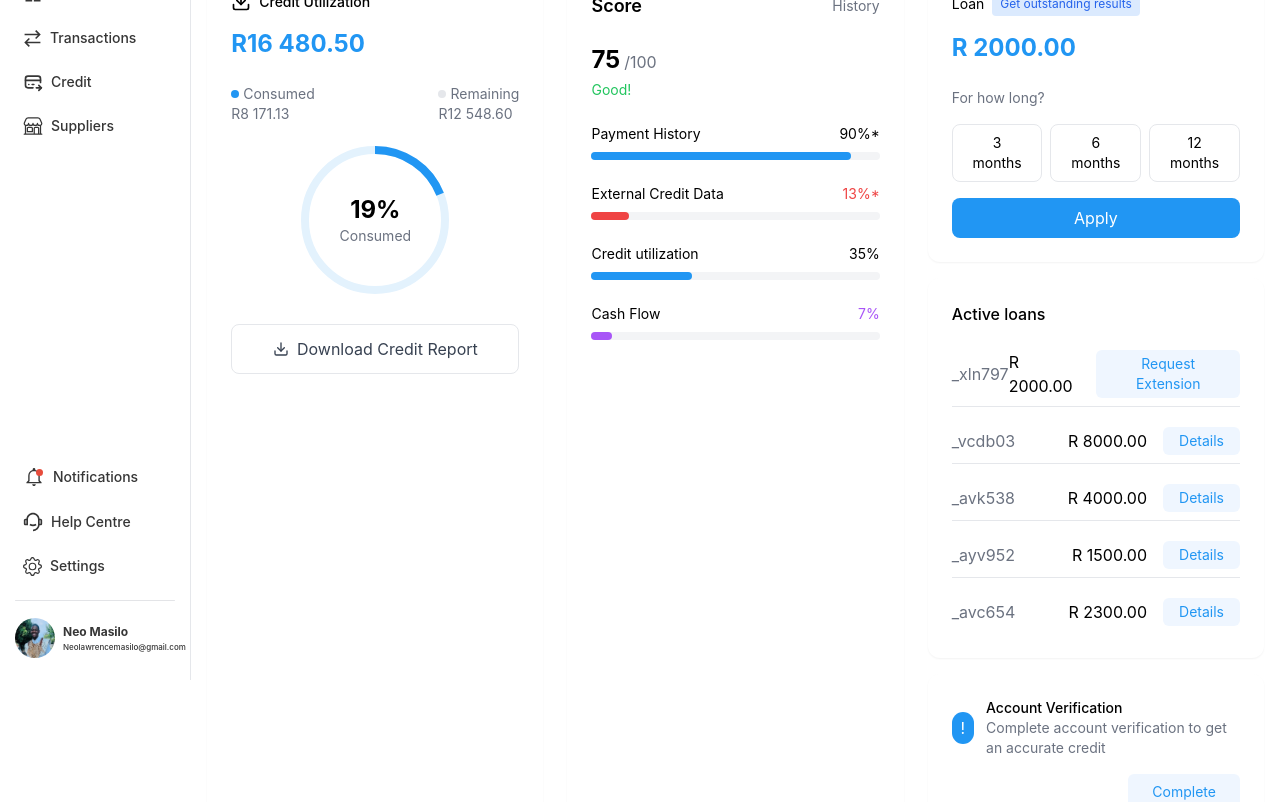
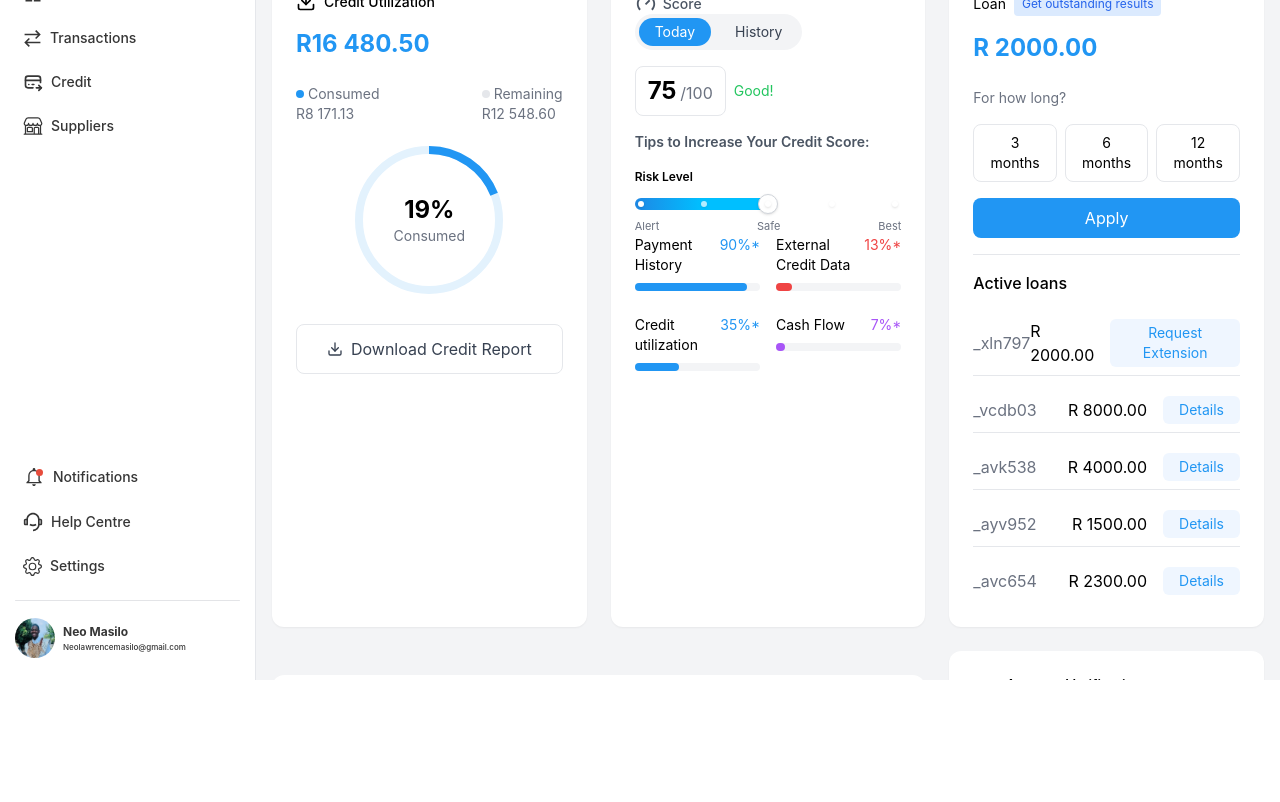
Before and after one commit to lawrencemasilo/ZestyApp, a React (Create React App) app in the folder frontend/: page / in a window 1280 px wide. Shown: the part 1720-2522 px from the top of the page. After the commit the page ends 2400 px from the top, so only its background shows below. Built offline with nearby package versions, Linux system fonts and the light colour scheme.

Commit message:
layout update

```diff
--- a/frontend/src/pages/SME/Credit.jsx
+++ b/frontend/src/pages/SME/Credit.jsx
@@ -1,37 +1,38 @@
-import React from 'react';
-import { Download, MoreVertical, File, Bell } from 'lucide-react';
+import React, { useState } from 'react';
+import { Download, MoreVertical, File, Bell, Calendar, ChevronLeft, ChevronRight } from 'lucide-react';
+import { RiSpeedUpLine } from "react-icons/ri";
+import { IoCalendarClearOutline } from "react-icons/io5";
 import { NavBar } from '../../components/SME/NavBar';
 
-function Credit() {
-  return (
-    <div className="flex w-full h-screen bg-gray-100">
-      {/* Sidebar */}
-      <div className="w-64 border-r bg-white">
-        <NavBar />
+// Reusable Components
+const Card = ({ children, className = '' }) => (
+  <div className={`bg-white rounded-xl shadow-sm p-6 ${className}`}>
+    {children}
   </div>
-      <div className="max-w-6xl mx-auto p-4 bg-white">
-        {/* Header */}
+);
+
+const SectionHeader = ({ title, subtitle }) => (
   <div className="flex justify-between items-center mb-6">
     <div>
-            <h1 className="text-lg font-semibold">Credit</h1>
-            <p className="text-sm text-gray-500">Credit Overview</p>
+      <h1 className="text-lg font-semibold">{title}</h1>
+      <p className="text-sm text-gray-500">{subtitle}</p>
     </div>
     <div className="flex items-center gap-3">
-            <button className="p-2">
+      <button className="p-2" aria-label="Files">
         <File className="w-5 h-5" />
       </button>
-            <button className="p-2">
+      <button className="p-2" aria-label="More Options">
         <MoreVertical className="w-5 h-5" />
       </button>
-            <button className="p-2">
+      <button className="p-2" aria-label="Notifications">
         <Bell className="w-5 h-5" />
       </button>
     </div>
   </div>
+);
 
-        <div className="grid grid-cols-1 md:grid-cols-3 gap-6">
-          {/* Credit Utilization Card */}
-          <div className="bg-white rounded-xl shadow-sm p-6">
+const CreditUtilizationCard = () => (
+  <Card>
     <div className="flex items-center gap-2 mb-4">
       <Download className="w-5 h-5" />
       <h2 className="text-sm font-medium">Credit Utilization</h2>
@@ -87,34 +88,115 @@ function Credit() {
       <Download className="w-4 h-4" />
       Download Credit Report
     </button>
-          </div>
+  </Card>
+);
 
-          {/* Score Card */}
-          <div className="bg-white rounded-xl shadow-sm p-6">
-            <div className="flex items-center justify-between mb-6">
-              <div className="flex items-center gap-2">
-                <div className="text-lg font-semibold">Score</div>
-              </div>
-              <button className="text-sm text-gray-500">History</button>
-            </div>
-            <div className="flex items-baseline gap-1 mb-1">
+const ScoreCard = () => {
+  const [activeView, setActiveView] = useState('today');
+  const [selectedDate, setSelectedDate] = useState(new Date());
+
+  // Generate calendar days
+  const generateCalendarDays = () => {
+    const year = selectedDate.getFullYear();
+    const month = selectedDate.getMonth();
+
+    // First day of the month
+    const firstDay = new Date(year, month, 1).getDay();
+
+    // Number of days in the month
+    const daysInMonth = new Date(year, month + 1, 0).getDate();
+
+    const days = [];
+
+    // Add empty slots for days before the first day of the month
+    for (let i = 0; i < firstDay; i++) {
+      days.push(null);
+    }
+
+    // Add days of the month
+    for (let i = 1; i <= daysInMonth; i++) {
+      days.push(new Date(year, month, i));
+    }
+
+    return days;
+  };
+
+  const changeMonth = (delta) => {
+    const newDate = new Date(selectedDate);
+    newDate.setMonth(newDate.getMonth() + delta);
+    setSelectedDate(newDate);
+  };
+
+  const renderTodayView = () => (
+    <>
+      <div className="flex items-center gap-2 mb-4">
+        <div className="border border-gray-200 rounded-lg px-3 py-2 flex items-baseline gap-1">
           <div className="text-2xl font-bold">75</div>
           <div className="text-gray-500">/100</div>
         </div>
+        <div className="text-sm text-green-500">Good!</div>
+      </div>
 
-            <div className="text-sm text-green-500 mb-6">Good!</div>
+      <div className="text-sm text-gray-600 mb-4">
+        <h4 className="font-semibold mb-2">Tips to Increase Your Credit Score:</h4>
+      </div>
+
+      {/* Updated Risk Level Section */}
+     <div className="w-full max-w-lg mx-auto">
+     {/* Label */}
+     <div className="my-3 text-[12px] font-semibold">Risk Level</div>
+
+     {/* Slider Wrapper */}
+     <div className="relative">
+       {/* Gradient Track */}
+       <div className="relative w-full h-3 rounded-full">
+         {/* Markers */}
+         <div className="absolute inset-0 flex justify-between items-center">
+           <div className="w-[6px] h-[6px] ml-[3px] bg-white z-10 rounded-full shadow" />
+           <div className="w-[6px] h-[6px] bg-white opacity-[70%] z-10 rounded-full shadow" />
+           <div className="w-[6px] h-[6px] bg-white z-10 rounded-full shadow" />
+           <div className="w-[6px] h-[6px] bg-white opacity-[70%] z-10 rounded-full shadow" />
+           <div className="w-[6px] h-[6px] mr-[3px] bg-white z-10 rounded-full shadow" />
+         </div>
+       </div>
+
+       {/* Slider Progress */}
+       <div
+         className="absolute top-0 h-3 rounded-full  z-0 bg-gradient-to-l from-[#00BFFF] via-[#00BFFF] to-[#1E88E5]"
+         style={{
+           width: `50%`,
+         }}
+       />
+
+       {/* Slider Thumb */}
+       <div
+         className="absolute top-1/2 transform -translate-y-1/2 w-5 h-5 rounded-full bg-white shadow border border-gray-300"
+         style={{
+           left: `50%`,
+           transform: "translate(-50%, -50%)",
+         }}
+       />
+     </div>
+
+     {/* Labels */}
+     <div className="flex justify-between text-[11px] text-gray-500 mt-2">
+       <span>Alert</span>
+       <span>Safe</span>
+       <span>Best</span>
+     </div>
+     </div>
 
 <div className="space-y-6">
+<div className="grid grid-cols-2 gap-4">
   <div>
     <div className="flex justify-between text-sm mb-2">
       <span>Payment History</span>
-                  <span>90%*</span>
+      <span className="text-[#2196F3]">90%*</span>
     </div>
     <div className="h-2 bg-gray-100 rounded-full">
       <div className="h-full w-[90%] bg-[#2196F3] rounded-full"></div>
     </div>
   </div>
-
   <div>
     <div className="flex justify-between text-sm mb-2">
       <span>External Credit Data</span>
@@ -124,21 +206,22 @@ function Credit() {
       <div className="h-full w-[13%] bg-red-500 rounded-full"></div>
     </div>
   </div>
+</div>
 
+<div className="grid grid-cols-2 gap-4">
   <div>
     <div className="flex justify-between text-sm mb-2">
       <span>Credit utilization</span>
-                  <span>35%</span>
+      <span className="text-[#2196F3]">35%*</span>
     </div>
     <div className="h-2 bg-gray-100 rounded-full">
       <div className="h-full w-[35%] bg-[#2196F3] rounded-full"></div>
     </div>
   </div>
-
   <div>
     <div className="flex justify-between text-sm mb-2">
       <span>Cash Flow</span>
-                  <span className="text-purple-500">7%</span>
+      <span className="text-purple-500">7%*</span>
     </div>
     <div className="h-2 bg-gray-100 rounded-full">
       <div className="h-full w-[7%] bg-purple-500 rounded-full"></div>
@@ -146,11 +229,117 @@ function Credit() {
   </div>
 </div>
 </div>
+    </>
+  );
 
-          {/* Loan Section */}
+  const renderHistoryView = () => {
+    const calendarDays = generateCalendarDays();
+    const monthNames = [
+      'January', 'February', 'March', 'April', 'May', 'June',
+      'July', 'August', 'September', 'October', 'November', 'December'
+    ];
+    const dayNames = ['Sun', 'Mon', 'Tue', 'Wed', 'Thu', 'Fri', 'Sat'];
+
+    return (
+      <div className="text-center">
+        <div className="flex items-center justify-between mb-4">
+          <button
+            onClick={() => changeMonth(-1)}
+            className="p-2 hover:bg-gray-100 rounded-full"
+          >
+            <ChevronLeft className="w-5 h-5 text-gray-500" />
+          </button>
+          <div className="text-lg font-semibold">
+            {monthNames[selectedDate.getMonth()]} {selectedDate.getFullYear()}
+          </div>
+          <button
+            onClick={() => changeMonth(1)}
+            className="p-2 hover:bg-gray-100 rounded-full"
+          >
+            <ChevronRight className="w-5 h-5 text-gray-500" />
+          </button>
+        </div>
+
+        <div className="grid grid-cols-7 gap-1 mb-2">
+          {dayNames.map(day => (
+            <div key={day} className="text-xs text-gray-500 font-medium">{day}</div>
+          ))}
+          {calendarDays.map((day, index) => (
+            <div
+              key={index}
+              className={`
+                h-8 flex items-center justify-center
+                ${!day ? 'text-transparent' : 'cursor-pointer hover:bg-blue-50'}
+                ${day && day.toDateString() === new Date().toDateString()
+                  ? 'bg-[#2196F3] text-white rounded'
+                  : 'text-gray-700'}
+              `}
+              onClick={() => day && console.log(day)}
+            >
+              {day ? day.getDate() : ''}
+            </div>
+          ))}
+        </div>
+      </div>
+    );
+  };
+
+  return (
+    <Card>
+      <div className="flex items-center justify-between mb-4">
+        <div className="flex flex-col">
+        <div className="flex items-center">
+            <RiSpeedUpLine className="text-gray-600 mr-[6px]" size={22} />
+            <h2 className="text-gray-600 text-[14px] font-medium">Score</h2>
+          </div>
+
+          {/* Centered Buttons moved here */}
+          <div className="flex justify-start">
+            <div className="flex items-center gap-2 bg-gray-100 rounded-full p-1">
+              <button
+                className={`px-4 py-1 rounded-full text-sm transition-colors
+                  ${activeView === 'today'
+                    ? 'bg-[#2196F3] text-white'
+                    : 'text-gray-700 hover:bg-gray-200'}`}
+                onClick={() => setActiveView('today')}
+              >
+                Today
+              </button>
+              <button
+                className={`px-4 py-1 rounded-full text-sm transition-colors
+                  ${activeView === 'history'
+                    ? 'bg-[#2196F3] text-white'
+                    : 'text-gray-700 hover:bg-gray-200'}`}
+                onClick={() => setActiveView('history')}
+              >
+                History
+              </button>
+            </div>
+          </div>
+        </div>
+      </div>
+
+      {activeView === 'today' && renderTodayView()}
+      {activeView === 'history' && renderHistoryView()}
+    </Card>
+  );
+};
+const CombinedLoansCard = () => {
+  const [selectedTerm, setSelectedTerm] = useState(null);
+
+  const loans = [
+    { id: 'xln797', amount: 2000 },
+    { id: 'vcdb03', amount: 8000 },
+    { id: 'avk538', amount: 4000 },
+    { id: 'ayv952', amount: 1500 },
+    { id: 'avc654', amount: 2300 }
+  ];
+
+  return (
+    <Card>
       <div className="space-y-4">
-            {/* Loan Card */}
-            <div className="bg-white rounded-xl shadow-sm p-6">
+        {/* Loan Application Section */}
+        <div>
           <div className="flex items-center gap-2 mb-4">
             <div className="text-sm">Loan</div>
             <div className="px-2 py-1 bg-blue-100 text-blue-600 rounded text-xs">Get outstanding results</div>
@@ -161,27 +350,33 @@ function Credit() {
           <div className="text-sm text-gray-500 mb-4">For how long?</div>
 
           <div className="grid grid-cols-3 gap-2 mb-4">
-                <button className="py-2 px-4 border border-gray-200 rounded-lg text-sm hover:bg-gray-50">3 months</button>
-                <button className="py-2 px-4 border border-gray-200 rounded-lg text-sm hover:bg-gray-50">6 months</button>
-                <button className="py-2 px-4 border border-gray-200 rounded-lg text-sm hover:bg-gray-50">12 months</button>
+            {['3 months', '6 months', '12 months'].map((term, index) => (
+              <button
+                key={index}
+                className={`py-2 px-4 border rounded-lg text-sm
+                  ${selectedTerm === term
+                    ? 'bg-[#2196F3] text-white'
+                    : 'border-gray-200 hover:bg-gray-50'}`}
+                onClick={() => setSelectedTerm(term)}
+              >
+                {term}
+              </button>
+            ))}
           </div>
 
-              <button className="w-full py-2 bg-[#2196F3] text-white rounded-lg hover:bg-blue-600">
+          <button
+            className="w-full py-2 bg-[#2196F3] text-white rounded-lg hover:bg-blue-600"
+            disabled={!selectedTerm}
+          >
             Apply
           </button>
         </div>
 
-            {/* Active Loans */}
-            <div className="bg-white rounded-xl shadow-sm p-6">
+        {/* Active Loans Section */}
+        <div className="border-t pt-4">
           <h3 className="font-medium mb-4">Active loans</h3>
           <div className="space-y-3">
-                {[
-                  { id: 'xln797', amount: 2000 },
-                  { id: 'vcdb03', amount: 8000 },
-                  { id: 'avk538', amount: 4000 },
-                  { id: 'ayv952', amount: 1500 },
-                  { id: 'avc654', amount: 2300 }
-                ].map(loan => (
+            {loans.map(loan => (
               <div key={loan.id} className="flex items-center justify-between py-2 border-b last:border-b-0">
                 <div className="text-gray-500">_{loan.id}</div>
                 <div className="flex items-center gap-4">
@@ -194,9 +389,13 @@ function Credit() {
             ))}
           </div>
         </div>
+      </div>
+    </Card>
+  );
+};
 
-            {/* Account Verification */}
-            <div className="bg-white rounded-xl shadow-sm p-6">
+const AccountVerificationCard = () => (
+  <Card>
     <div className="flex items-center gap-3">
       <div className="w-8 h-8 bg-[#2196F3] rounded-full flex items-center justify-center text-white">
         !
@@ -211,39 +410,84 @@ function Credit() {
         Complete
       </button>
     </div>
-            </div>
-          </div>
-        </div>
+  </Card>
+);
 
-        {/* Payments Section */}
-        <div className="mt-6 bg-white rounded-xl shadow-sm p-6">
-          <h2 className="font-medium mb-4">Payments</h2>
-          <div className="space-y-4">
-            {[
+const PaymentsSection = () => {
+  const payments = [
     { date: '20/11/2024', ref: 'bd096bc2024bcd8023', amount: 1570.00 },
     { date: '17/11/2024', ref: 'bcf6gfy2024bda787', amount: 1500.00 },
     { date: '01/11/2024', ref: 'bd096bc2024bcd8023', amount: 1708.00 },
     { date: '15/11/2024', ref: 'bd096bc2024bcd8023', amount: 2006.40 }
-            ].map((payment, index) => (
+  ];
+
+  return (
+    <Card className="mt-6">
+      <h2 className="font-medium mb-4">Payments</h2>
+      <div className="space-y-4">
+        {payments.map((payment, index) => (
           <div key={index} className="flex items-center justify-between py-2 border-b last:border-b-0">
             <div className="flex items-center gap-4">
-                  <div className="w-8 h-8 bg-gray-100 rounded-full flex items-center justify-center">
-                    <Download className="w-4 h-4" />
-                  </div>
+               <span className="">
+                    <IoCalendarClearOutline className="text-[#4d4d4d]" size={24} />
+                  </span>
               <div>
                 <div className="font-medium">SalePay</div>
                 <div className="text-sm text-gray-500">{payment.date}</div>
+                <div className="text-sm text-gray-500">{payment.ref}</div>
               </div>
-                  <div className="text-sm text-gray-500">{payment.ref}</div>
             </div>
             <div className="flex items-center gap-4">
               <div className="font-medium">R {payment.amount.toFixed(2)}</div>
+              <div className="flex items-center gap-1 text-xs text-green-600 border border-green-600 rounded-full px-2 py-1">
+                <svg xmlns="http://www.w3.org/2000/svg" className="h-4 w-4" viewBox="0 0 20 20" fill="currentColor">
+                  <path fillRule="evenodd" d="M16.707 5.293a1 1 0 010 1.414l-8 8a1 1 0 01-1.414 0l-4-4a1 1 0 011.414-1.414L8 12.586l7.293-7.293a1 1 0 011.414 0z" clipRule="evenodd" />
+                </svg>
+                Approved
+              </div>
               <button className="px-4 py-1 text-[#2196F3] bg-blue-50 rounded-md text-sm hover:bg-blue-100">
                 Download
               </button>
             </div>
           </div>
         ))}
+      </div>
+    </Card>
+  );
+};
+
+function Credit() {
+  return (
+    <div className="flex w-full h-screen bg-gray-100">
+      {/* Sidebar */}
+      <div className="w-64 border-r bg-white">
+        <NavBar />
+      </div>
+
+      {/* Main Content */}
+      <div className="flex-1 overflow-y-auto p-4 bg-gray-100">
+        <div className="max-w-6xl mx-auto bg-gray-100">
+          <SectionHeader
+            title="Credit"
+            subtitle="Credit Overview"
+          />
+
+          {/* Top Row: Credit Overview */}
+          <div className="grid grid-cols-1 md:grid-cols-3 gap-6 mb-6">
+            <CreditUtilizationCard />
+            <ScoreCard />
+            <CombinedLoansCard />
+          </div>
+
+          {/* Second Row: Payments and Additional Cards */}
+          <div className="grid grid-cols-1 md:grid-cols-3 gap-6">
+            <div className="md:col-span-2">
+              <PaymentsSection />
+            </div>
+
+            <div className="space-y-4">
+              <AccountVerificationCard />
+            </div>
           </div>
         </div>
       </div>
```
Lines whose indentation alone changed are shown as unchanged.
